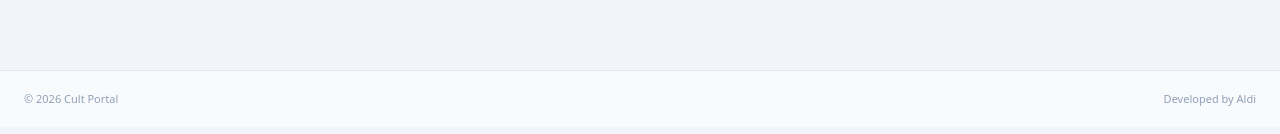
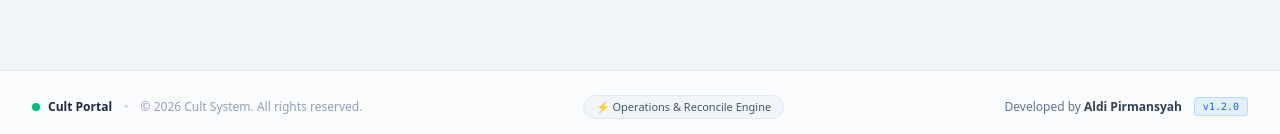
Before and after one commit to aldipirmansyah666/kurlog-operations-portal, a Next.js app: page / in a window 1280 px wide. Shown: the part 818-952 px from the top of the page. Built offline with nearby package versions, Linux system fonts and the light colour scheme; no server answers; the database is empty.

Commit message:
refactor: perbarui tampilan UI dark theme dan perbaiki icon search

```diff
--- a/app/components/layout/Footer.tsx
+++ b/app/components/layout/Footer.tsx
@@ -1,9 +1,37 @@
 export default function Footer() {
   return (
-    <footer className="border-t border-[#E2E8F0] bg-white/50 py-5">
-      <div className="max-w-7xl mx-auto px-6 flex items-center justify-between text-[11px] text-slate-400">
-        <p>&copy; {new Date().getFullYear()} Cult Portal</p>
-        <p className="text-slate-400">Developed by Aldi</p>
+    <footer className="w-full mt-auto border-t border-slate-200 bg-white/60 backdrop-blur-md transition-colors">
+      <div className="max-w-7xl mx-auto py-6 px-4 sm:px-6 lg:px-8 flex flex-col md:flex-row items-center justify-between gap-4 text-xs text-slate-500">
+
+        {/* Kiri: Brand & Status */}
+        <div className="flex items-center gap-3">
+          <div className="flex items-center gap-2 font-semibold text-slate-800">
+            <span className="relative flex h-2 w-2">
+              <span className="animate-ping absolute inline-flex h-full w-full rounded-full bg-emerald-400 opacity-75" />
+              <span className="relative inline-flex rounded-full h-2 w-2 bg-emerald-500" />
+            </span>
+            Cult Portal
+          </div>
+          <span className="text-slate-300">&bull;</span>
+          <span className="text-slate-400">&copy; 2026 Cult System. All rights reserved.</span>
+        </div>
+
+        {/* Tengah: Tagline / Status */}
+        <div className="hidden md:flex items-center gap-2 px-3 py-1 rounded-full bg-slate-100 border border-slate-200 text-[11px] font-medium text-slate-600">
+          <span>&#9889; Operations &amp; Reconcile Engine</span>
+        </div>
+
+        {/* Kanan: Credit & Version */}
+        <div className="flex items-center gap-3">
+          <span>
+            Developed by{' '}
+            <strong className="text-slate-700 font-semibold">Aldi Pirmansyah</strong>
+          </span>
+          <span className="px-2 py-0.5 rounded bg-blue-500/10 text-blue-600 font-mono text-[10px] border border-blue-500/20">
+            v1.2.0
+          </span>
+        </div>
+
       </div>
     </footer>
   );
```
